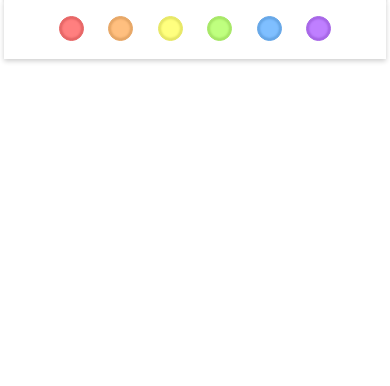
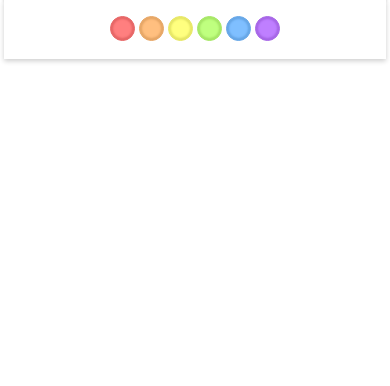
Before and after one commit to TakumiKanda/mysite, a Django app: page / in a window 390 px wide. Shown: the part 34-420 px from the top of the page. Run offline with Django 3.2, Linux system fonts and the light colour scheme; data that the repository does not hold is empty; some web fonts are replaced.

Commit message:
fix: iPhone用にcssを調整

```diff
--- a/blog/static/css/interface.css
+++ b/blog/static/css/interface.css
@@ -117,12 +117,12 @@ button:hover, label:hover, img:hover {
         vertical-align: middle;
         top: 0px;
         width: 100%;
-        height: 30px;
+        height: 25px;
         z-index: 3;
     }
     .side li {
         display: inline-block;
-        padding: 0px 3%;
+        padding: 0px;
     }
 }
 
```
